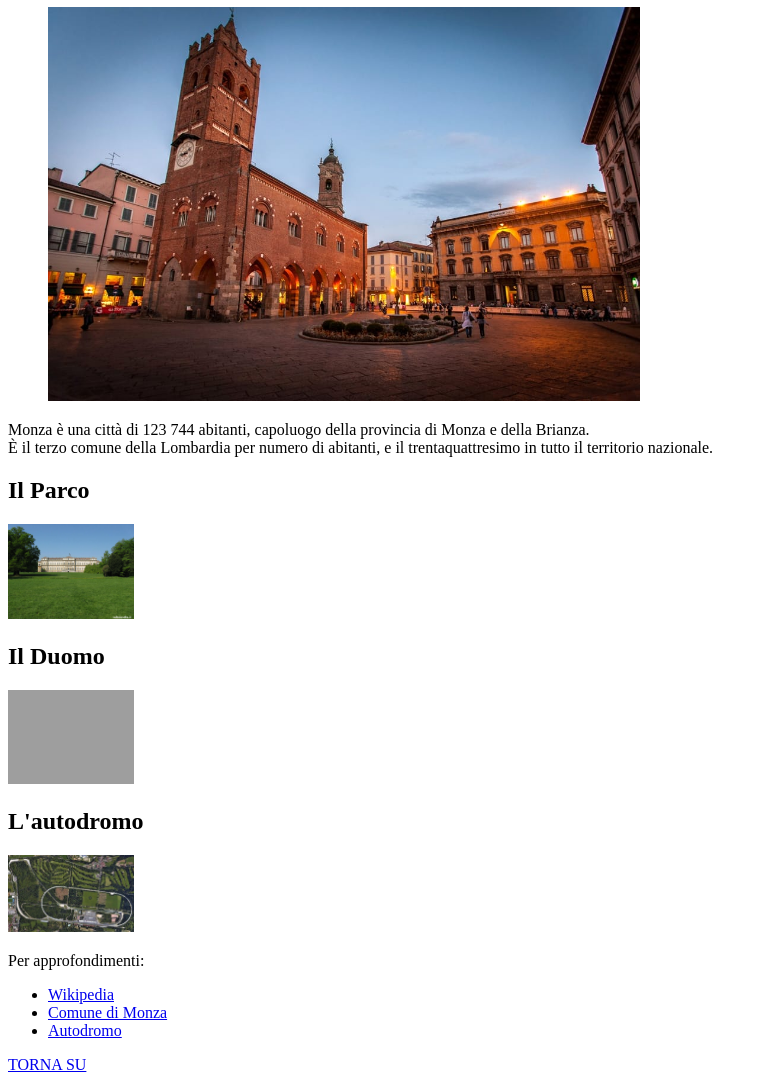
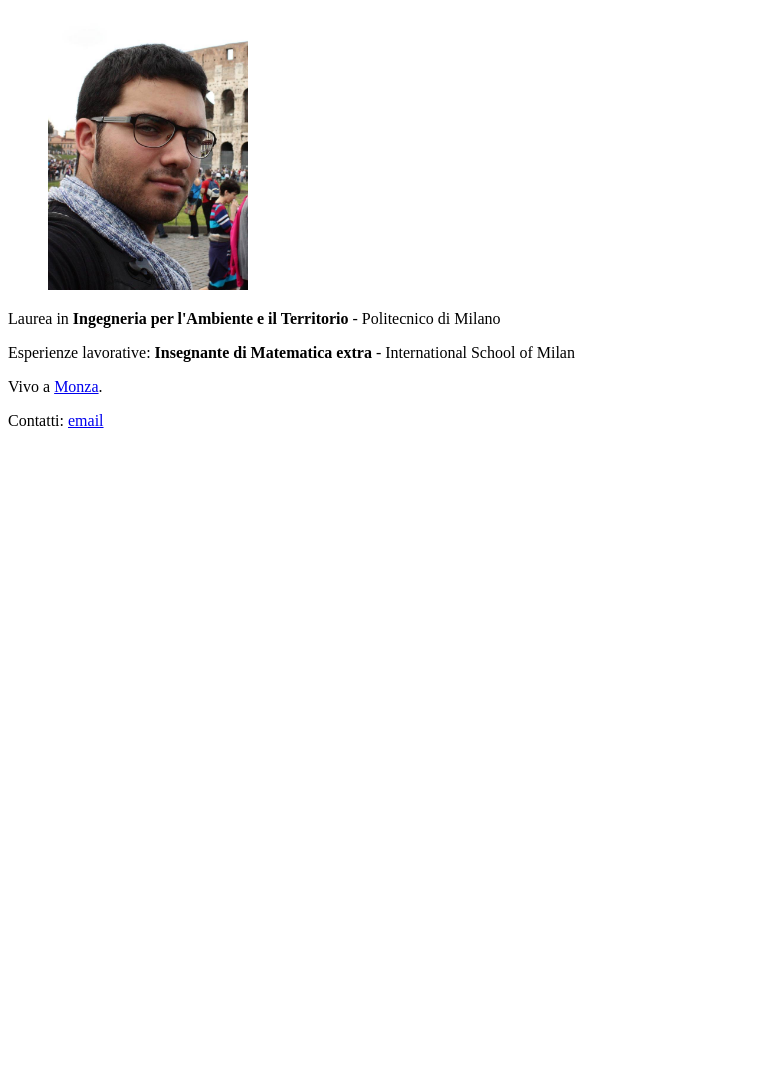
Before and after one commit to egalli64/Oved283Yellow, a plain HTML site: page presentazioni/Team/jacopo/jacopo.html in a window 1280 px wide. Shown: the part 73-1163 px from the top of the page, without its empty margins (0-767 px from the left). After the commit the page ends 800 px from the top, so only its background shows below. Drawn offline with Linux system fonts and the light colour scheme; grey boxes are pictures that could not be loaded.

Commit message:
aggiunta presentazione; linkato città

```diff
--- a/presentazioni/Team/jacopo/jacopo.html
+++ b/presentazioni/Team/jacopo/jacopo.html
@@ -6,40 +6,13 @@
 </head>
 
 <body>
-    <h1 id="monza">MONZA</h1>
-    <figure>
-        <img src="../../Img/Jacopo/copertina.jpg" width="50%">
-    </figure>
-<p> Monza è una città di 123 744 abitanti, capoluogo della provincia di Monza e della Brianza. <br>
-    È il terzo comune della Lombardia per numero di abitanti, e il trentaquattresimo in tutto il territorio nazionale.</p>
+    <h1 id="jacopo">Jacopo Martinez</h1>
+    <figure><img src="../../Img/Jacopo/jacopo.jpg" width="200"></figure>
+    <p>Laurea in <b>Ingegneria per l'Ambiente e il Territorio</b> - Politecnico di Milano</p>
+    <p>Esperienze lavorative: <b>Insegnante di Matematica extra</b> - International School of Milan</p>
+    <p>Vivo a <a href="monza.html">Monza</a>.</p>
+    <p>Contatti: <a href="mailto:jacopo.martinez@mail.polimi.it">email</a></p>
 
-
-<h2>Il Parco</h2>
-
-<a href="parco.html"><img src="../../Img/Jacopo/villa.jpg" width="10%"></a>
-
-
-
-<h2>Il Duomo</h2>
-
-<a href="duomo.html"><img src="../../Img/Jacopo/duomo.jpg" width="10%"></a>
-
-
-<h2>L'autodromo</h2>
-
-<a href="autodromo.html"><img src="../../Img/Jacopo/autodromo.jpg" width="10%"></a>
-
-<p>
-    Per approfondimenti:
-    <ul>
-        <li><a href="https://it.wikipedia.org/wiki/Monza">Wikipedia</a></li>
-        <li><a href="https://www.comune.monza.it/it/">Comune di Monza</a></li>
-        <li><a href="https://www.monzanet.it/">Autodromo</a></li>
-
-
-    </ul>
-</p>
-<p><a href="#monza">TORNA SU</a></p>
 </body>
 
 </html>
```
Also changed, not shown: presentazioni/Team/jacopo/monza.html (added, +45 -0 lines), presentazioni/Img/Jacopo/jacopo.jpg (added).
